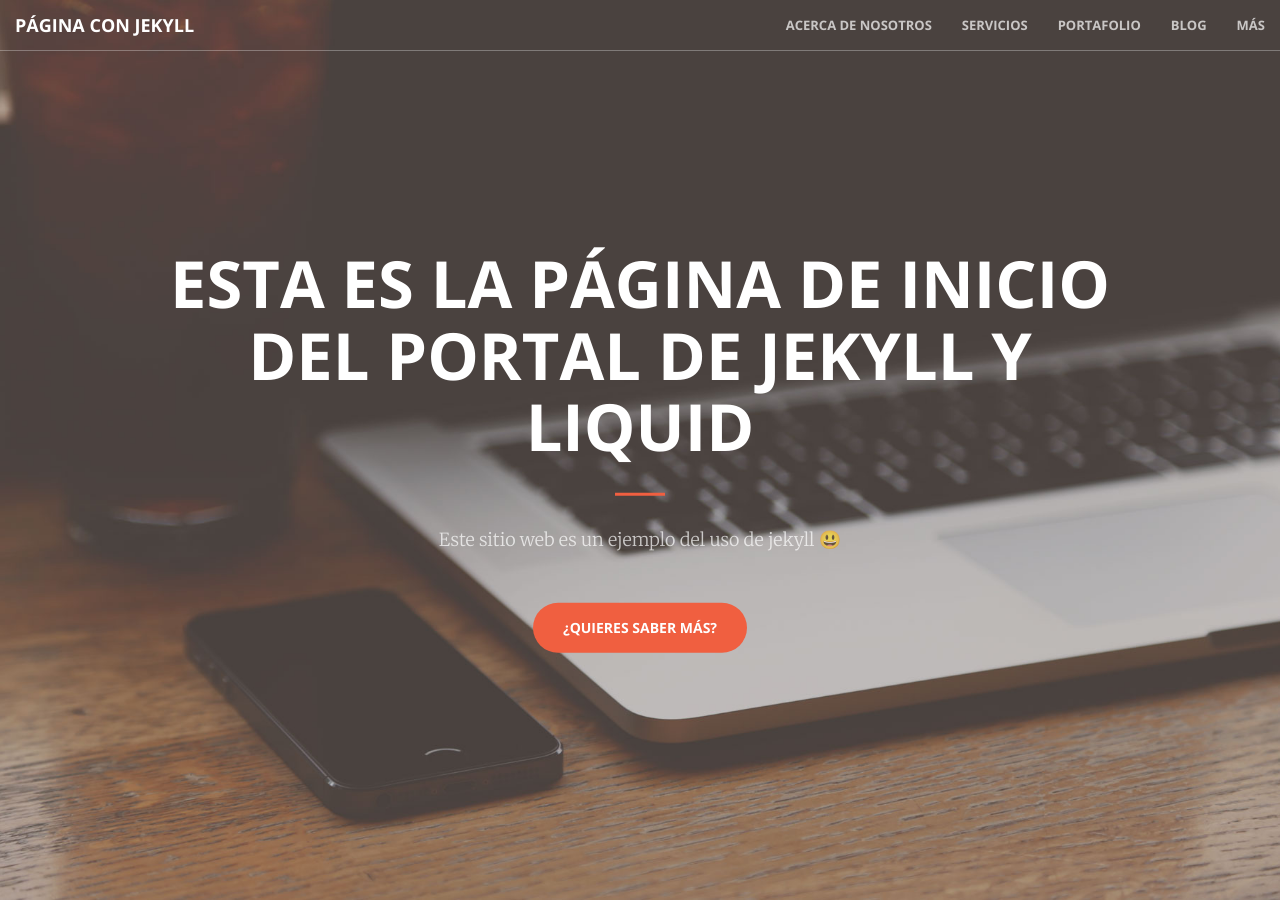
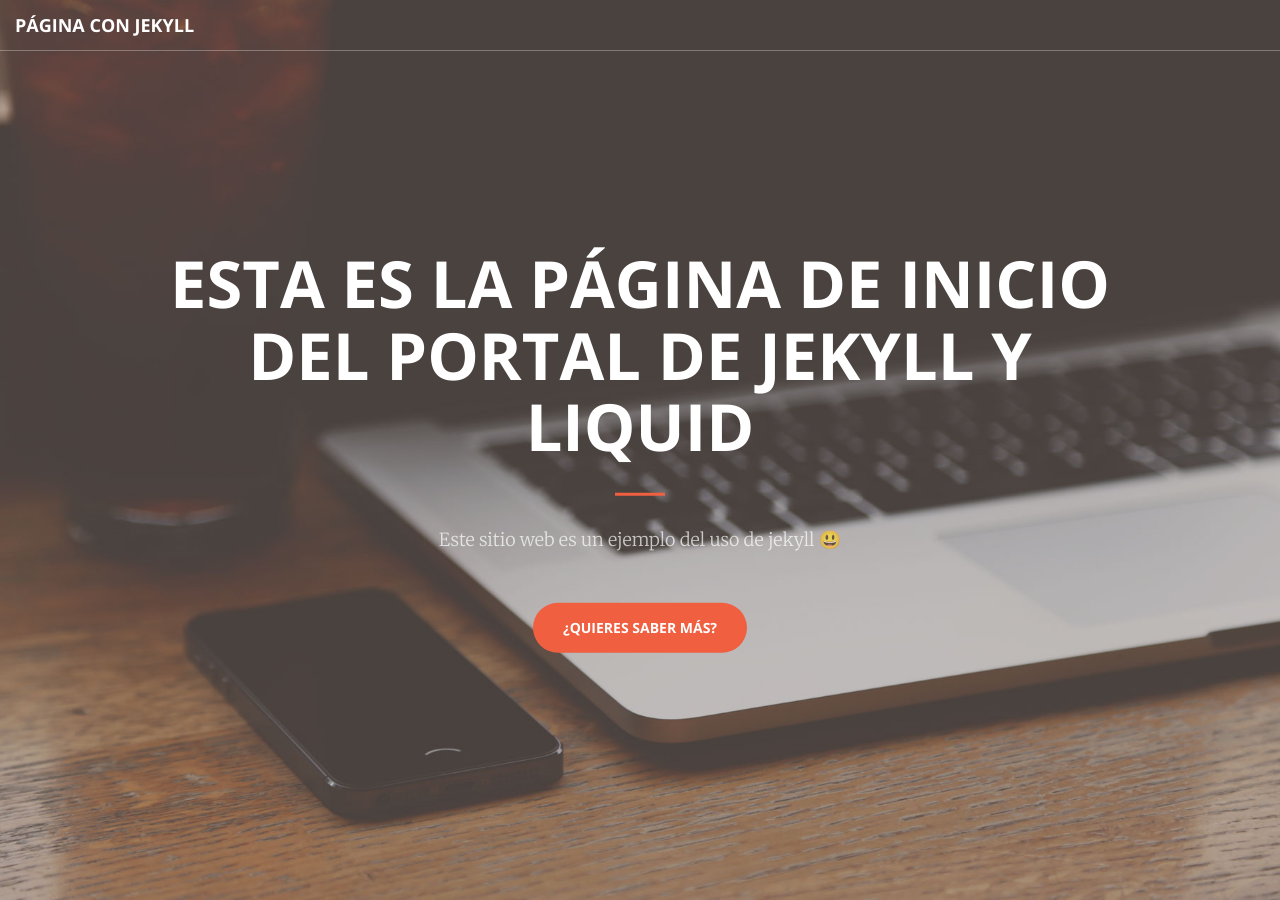
Before and after one commit to Dasapugo4444/jekyll-portal, a Jekyll site: the page built from index.html, in a window 1280 px wide and 900 px high. Built offline with Jekyll 4.4.1, drawn with Linux system fonts in a browser that asks for light colours; a script that is not in the unit is left out.

Commit message:
Update Data “nav”

```diff
--- a/_data/nav.yml
+++ b/_data/nav.yml
@@ -1,10 +1,2 @@
-- name: Acerca de nosotros
-  link: /about.html
-- name: Servicios
-  link: /services.html
-- name: Portafolio
-  link: /portfolio.html
-- name: Blog
-  link: /blog.html
-- name: Más
-  link: ../_pages/more.html
+name: Portal
+link: ../_pages/portal.md
```
